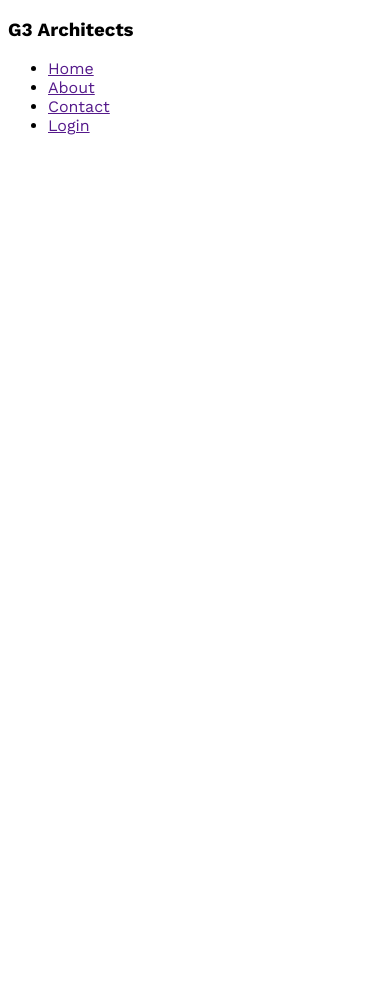
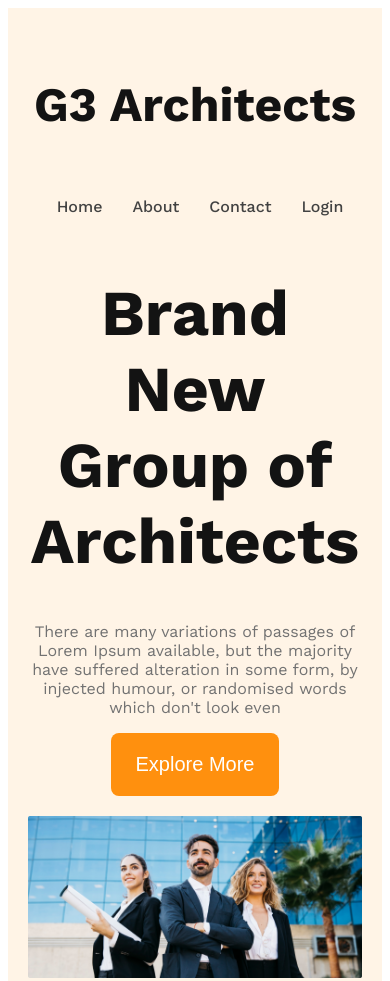
Before and after one commit to jarintasnimsinigdha/G3-website, a plain HTML site: page index.html in a window 390 px wide. Shown: the top 981 px of the page. Before the commit the page ends 844 px from the top, so only its background shows below. Drawn offline with nearby package versions, Linux system fonts and the light colour scheme.

Commit message:
headder section completed and media query added

```diff
--- a/index.html
+++ b/index.html
@@ -12,7 +12,7 @@
 <body>
     <header>
         <nav>
-            <h3>G3 Architects</h3>
+            <h3 class="nav-title">G3 Architects</h3>
             <ul>
                 <li><a href="">Home</a></li>
                 <li><a href="">About</a></li>
@@ -20,6 +20,17 @@
                 <li><a href="">Login</a></li>
             </ul>
         </nav>
+        <div class="banner">
+           <div class="banner-content">
+            <h1 class="banner-title">Brand New
+                Group of Architects
+            </h1>
+            <p class="banner-description">There are many variations of passages of Lorem Ipsum available, but the majority have suffered alteration in some form, by injected humour, or randomised words which don't look even</p>
+            <button class="btn-primary"> Explore More</button>
+           </div>
+            <img src="images/banner.png" alt="">
+
+        </div>
     </header>
     <main>
 
--- a/styles/architects.css
+++ b/styles/architects.css
@@ -1,4 +1,88 @@
+/*shared-styles*/
+.btn-primary {
+  border-radius: 8px;
+  color: #FFF;
+  font-size: 1.25rem;
+  font-weight: 200;
+  background: #FF900E;
+  padding: 20px 25px;
+  cursor: pointer;
+  border: 0px;
 
-body{
+}
+
+body {
   font-family: "Work Sans", sans-serif;
 }
+
+/*header styles*/
+header {
+  background: rgba(255, 144, 14, 0.10);
+  padding: 50px 240px;
+}
+
+nav {
+  display: flex;
+  justify-content: space-between;
+  align-items: center;
+}
+
+.nav-title {
+  font-size: 3rem;
+  font-weight: 700;
+  color: #131313;
+}
+
+nav>ul {
+  display: flex;
+}
+
+nav li {
+  list-style: none;
+  margin-right: 30px;
+  font-weight: 500;
+  font-size: 1rem;
+}
+
+nav li a {
+  text-decoration: none;
+  color: #424242;
+}
+
+/*banner-styles*/
+.banner-content {
+  max-width: 800px;
+  text-align: center;
+  margin: 0 auto;
+}
+
+.banner-title {
+  font-size: 4rem;
+  font-weight: 700;
+  color: #131313;
+}
+
+.banner-description {
+  color: #727272;
+}
+.banner img{
+  width: 100%;
+  margin-top: 20px;
+}
+/*resposive media query*/
+@media screen and (max-width:576px) {
+  header{
+    padding: 20px;
+  }
+  nav{
+    flex-direction: column;
+  }
+}
+@media screen and (min-width:576px) and (max-width:960px) {
+  header{
+    padding: 50px;
+  }
+  nav{
+    flex-direction: column;
+  }
+}
```
Also changed, not shown: images/architect.png (added), images/banner.png (added), images/icons/customers.png (added), images/icons/email.png (added), images/icons/projects.png (added), images/icons/ribon.png (added), images/sponsors/amazon.png (added), images/sponsors/figma.png (added), images/sponsors/google.png (added), images/sponsors/spotify.png (added), images/sponsors/telerama.png (added), images/team1.png (added), images/team2.png (added), images/team3.png (added), 1 more files.
